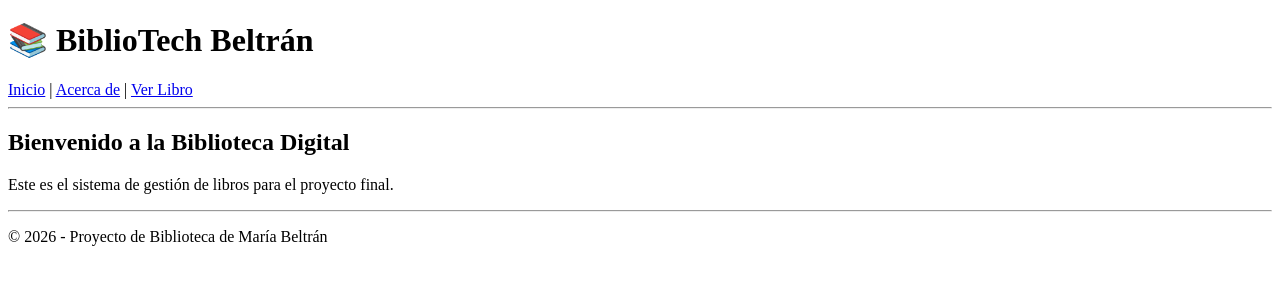
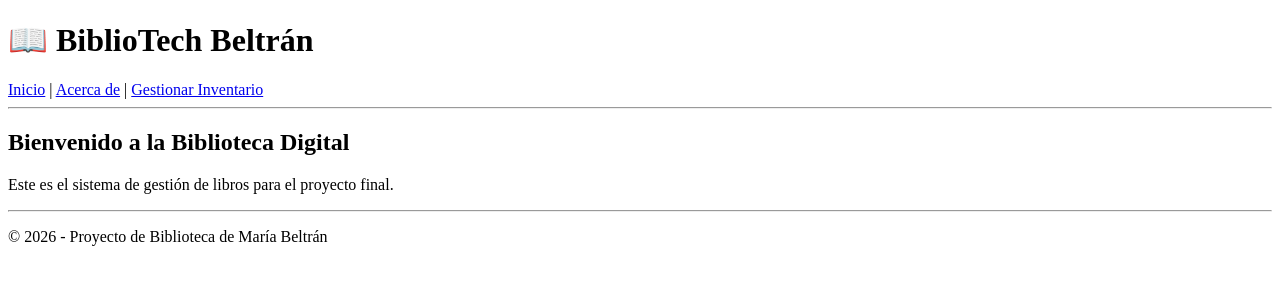
Before and after one commit to Sofia80562/proyecto_BiblioTech_Beltran, a Flask app: page / in a window 1280 px wide. Shown: the top 300 px of the page. Run offline with Flask 3, Linux system fonts and the light colour scheme.

Commit message:
Update base.html

```diff
--- a/templates/base.html
+++ b/templates/base.html
@@ -2,16 +2,17 @@
 <html lang="es">
 <head>
     <meta charset="UTF-8">
+    <meta name="viewport" content="width=device-width, initial-scale=1.0">
     <title>BiblioTech Beltrán</title>
     <link rel="stylesheet" href="{{ url_for('static', filename='style.css') }}">
 </head>
 <body>
     <header>
-        <h1>📚 BiblioTech Beltrán</h1>
+        <h1>📖 BiblioTech Beltrán</h1>
         <nav>
             <a href="/">Inicio</a> |
             <a href="/about">Acerca de</a> |
-            <a href="/libro/don-quijote">Ver Libro</a>
+            <a href="/inventario">Gestionar Inventario</a>
         </nav>
     </header>
     <hr>
```
